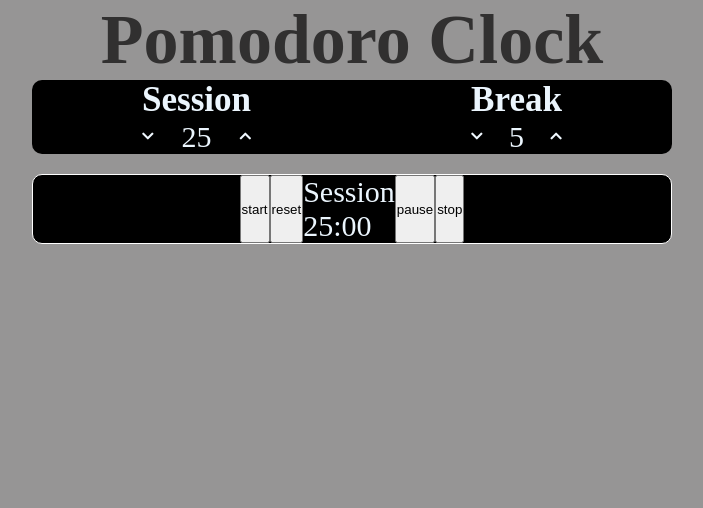
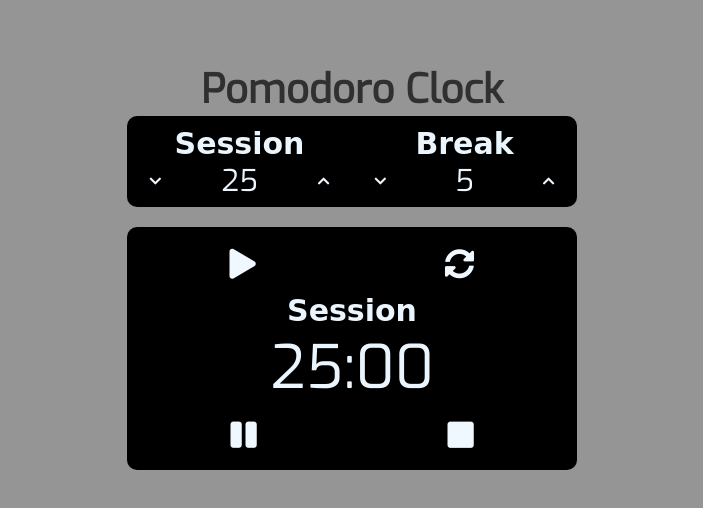
Before and after one commit to afeso/pomodoro, a plain HTML site: page index.html in a window 1280 px wide. Shown: the whole page, without its empty margins (288-991 px from the left). Drawn offline with Linux system fonts and the light colour scheme; a web font is replaced by a local one.

Commit message:
completed CSS Styling

```diff
--- a/index.html
+++ b/index.html
@@ -4,6 +4,8 @@
     <title>Pomodoro Clock</title>
         <link href="style.css" type="text/css" rel="stylesheet">
         <link rel="stylesheet" href="https://use.fontawesome.com/releases/v5.7.2/css/all.css" integrity="sha384-fnmOCqbTlWIlj8LyTjo7mOUStjsKC4pOpQbqyi7RrhN7udi9RwhKkMHpvLbHG9Sr" crossorigin="anonymous">
+        <link href="https://fonts.googleapis.com/css?family=Exo" rel="stylesheet">
+        <link href="https://fonts.googleapis.com/css?family=ZCOOL+QingKe+HuangYou" rel="stylesheet">
   </head>
 
   <body>
@@ -15,7 +17,7 @@
       <div class="clockBody">
         <div class="sessionBreak">
           <div class="session">
-            <h3>Session</h3>
+            <h5 class="headings">Session</h5>
             <div class="timeControls">
               <button id="decreaseTime" data-time-changer="true"><i class="fas fa-chevron-down"></i></button>
               <p class="sessionTime">25</p>
@@ -24,7 +26,7 @@
           </div>
 
           <div class="break">
-            <h3>Break</h3>
+            <h5 class="headings">Break</h5>
             <div class="timeControls">
               <button id="decreaseBreak" data-time-changer="true"><i class="fas fa-chevron-down"></i></button>
               <p class="restTime">5</p>
@@ -36,18 +38,18 @@
 
         <div class="timerDisplay">
           <div class="sessionControls">
-            <button id="start" data-time-changer="true">start</button>
-            <button id="reset">reset</button>
+            <button id="start" data-time-changer="true"><i class="fas fa-play"></i></button>
+            <button id="reset"><i class="fas fa-sync-alt"></i></button>
           </div>
 
-          <div>
-            <p class="currentPhase">Session</p>
+          <!-- <div class="test"> -->
+            <h5 class="currentPhase">Session</h5>
             <p class="timer">25:00</p>
-          </div>
+          <!-- </div> -->
 
           <div class="sessionControls">
-            <button id="pause">pause</button>
-            <button id="stop">stop</button>
+            <button id="pause"><i class="fas fa-pause"></i></button>
+            <button id="stop"><i class="fas fa-stop"></i></button>
           </div>
         </div>
 
--- a/script.js
+++ b/script.js
@@ -9,6 +9,8 @@ let currentPhase = document.querySelector('.currentPhase')
 let sessionTime = document.querySelector('.sessionTime')
 let restTime = document.querySelector('.restTime')
 
+let alarm = new Audio('alarm-sound.wav')
+
 function startWorking() {
   if (workTime >= 0) {
     console.log(`work: ${formatToTime(workTime)}`)
@@ -19,6 +21,7 @@ function startWorking() {
     clearInterval(timer)
     resetTimer('breakTime')
     // counter++
+    alarm.play()
     timer = setInterval(startResting, 1000)
     currentPhase.innerHTML = 'Break'
   }
@@ -35,6 +38,7 @@ function startResting() {
     resetTimer('workTime')
     timer = setInterval(startWorking, 1000)
     currentPhase.innerHTML = 'Session'
+    alarm.play()
   }
 
 }
--- a/style.css
+++ b/style.css
@@ -1,6 +1,8 @@
 * {
     margin: 0;
     padding: 0;
+    font-family: 'Exo', sans-serif;
+    /* font-family: 'ZCOOL QingKe HuangYou', cursive; */
     /* border: 1px solid rgb(250, 250, 250); */
 }
 
@@ -8,29 +10,40 @@ body {
     display: flex;
     background-color: rgb(150, 149, 149);
     justify-content: center;
-    align-items: flex-end;
-    height: -webkit-fill-available;
+    align-items: flex-start;
+    margin: auto;
+    width: fit-content;
+    /*! height: -webkit-fill-available; */
+}
+
+.headings {
+    display: flex;
+    justify-content: center;
 }
 
 .container {
-    /* display: flex; */
+/*     display: flex; */
     /* justify-content: space-between; */
     /* background-color: rgb(0, 0, 0); */
     color: rgb(235, 245, 253);
-    width: 50%;
+    width: 450px;
+    padding-top: 14%;
+    padding-bottom: 10%;
 }
 
 .header {
     display: flex;
     justify-content: center;
-    font-size: 35px;
+    font-size: 20px;
     background-color: rgb(150, 149, 149);
     color: #313030;
 }
 
-/* .session {
-    display: flex;
-} */
+.session, .break {
+/*     display: flex; */
+/*     border: 1px solid white; */
+    width: 40%;
+}
 
 .clockBody {
     font-size: 30px;
@@ -43,12 +56,14 @@ body {
     /* justify-content: space-between; */
     justify-content: space-around;
     border-radius: 10px;
+    padding-top: 10px;
+    padding-bottom: 6px;
 }
 
 .timeControls {
     display: flex;
     justify-content: space-between;
-    /* border: 1px solid */
+/*     border: 1px solid; */
 }
 
 #increaseTime, #decreaseTime, #increaseBreak, #decreaseBreak {
@@ -60,21 +75,54 @@ body {
     background-color: rgb(0, 0, 0);
 }
 
+#start, #stop, #pause, #reset {
+    font-size: 100%;
+    font-family: inherit;
+    border: 0;
+    padding: 0;
+    color: rgb(240, 248, 255);
+    background-color: rgb(0, 0, 0);
+}
+
 #increaseTime:hover, #decreaseTime:hover, #increaseBreak:hover, #decreaseBreak:hover {
     color: rgb(128, 128, 128);
 }
 
+#start:hover, #stop:hover,
+#pause:hover, #reset:hover {
+    color: rgb(105, 100, 47)
+}
+
+
+
 .timerDisplay {
     background-color: rgb(0, 0, 0);
-    display: flex;
+    /* display: flex; */
     justify-content: center;
     margin-top: 20px;
-    border: 1px solid rgb(255, 255, 255);
+    /* border: 1px solid rgb(255, 255, 255); */
     border-radius: 10px;
+    padding-top: 10px;
+    padding-bottom: 6px;
 }
 
 .sessionControls {
     display: flex;
-    justify-content: space-between;
+    justify-content: space-around;
 /*     border: 1px solid */
+    margin: 8px;
 }
+
+.currentPhase, .timer {
+    display: flex;
+    justify-content: center;
+}
+
+.timer {
+    font-size: 60px;
+}
+
+h5 {
+    font-family: 'ZCOOL QingKe HuangYou', cursive;
+    font-size: 30px;
+}
```
Also changed, not shown: 1 other file.
